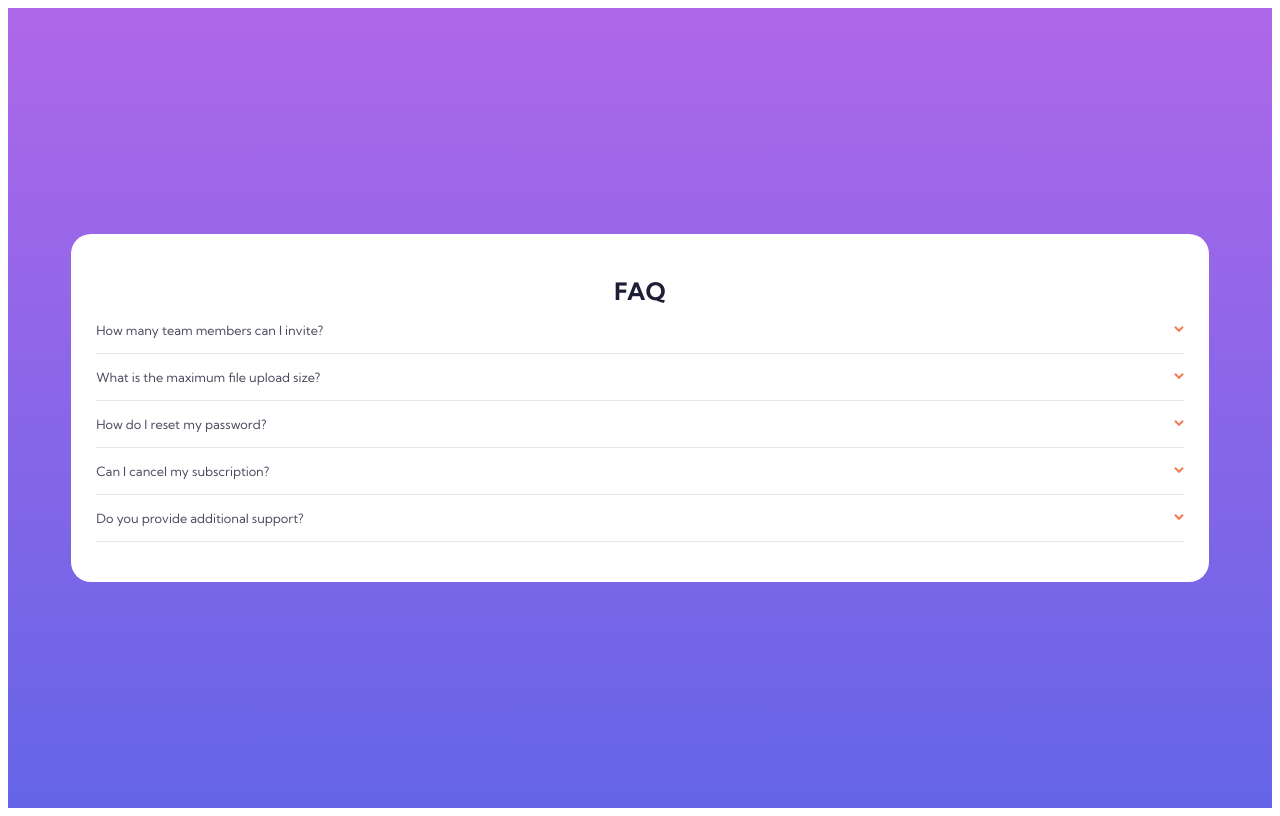
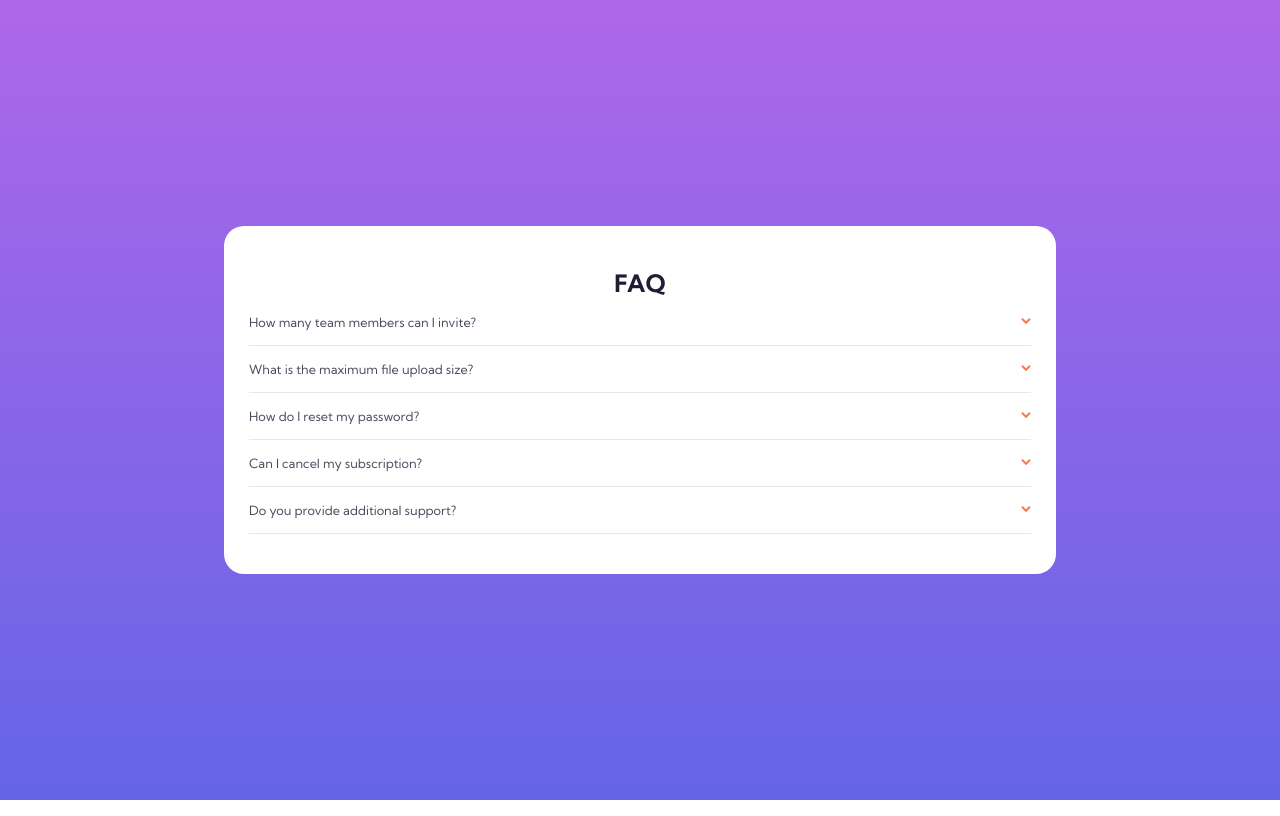
Before and after one commit to avillasilva/faq-accordion-card-main, a plain HTML site: page index.html in a window 1280 px wide. Drawn offline with Linux system fonts and the light colour scheme.

Commit message:
width for desktop

```diff
--- a/style.css
+++ b/style.css
@@ -2,8 +2,8 @@
 
 * {
     box-sizing: border-box;
-    /* margin: 0;
-    padding: 0; */
+    /* margin: 0; */
+    /* padding: 0; */
 }
 
 :root {
@@ -19,7 +19,8 @@
 
 body {
     font-family: 'Kumbh Sans', sans-serif;
-    color: var(--very-dark-desaturated-blue)
+    color: var(--very-dark-desaturated-blue);
+    margin: 0;
 }
 
 h1 {
@@ -83,3 +84,9 @@ p {
 
 .attribution { font-size: 11px; text-align: center; }
 .attribution a { color: hsl(228, 45%, 44%); }
+
+@media (min-width: 1024px) {
+    .card {
+        width: 65%;
+    }
+}
```
